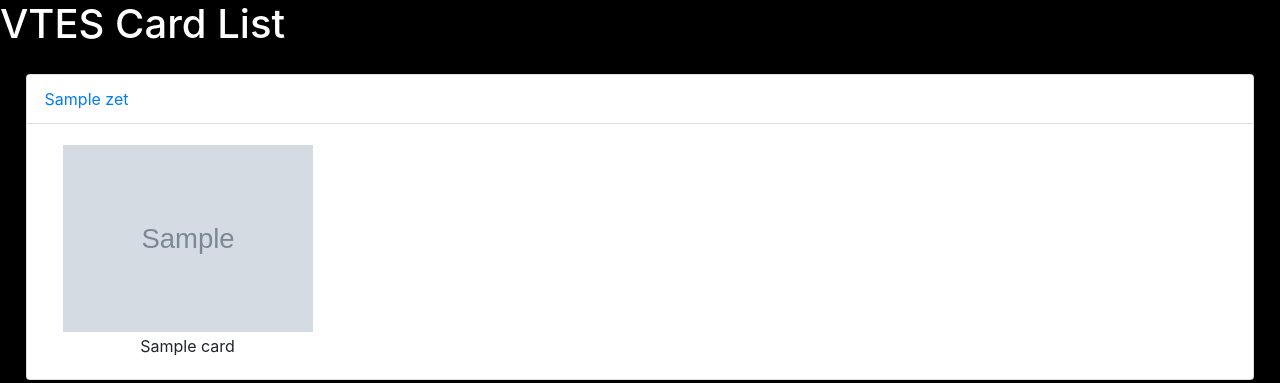
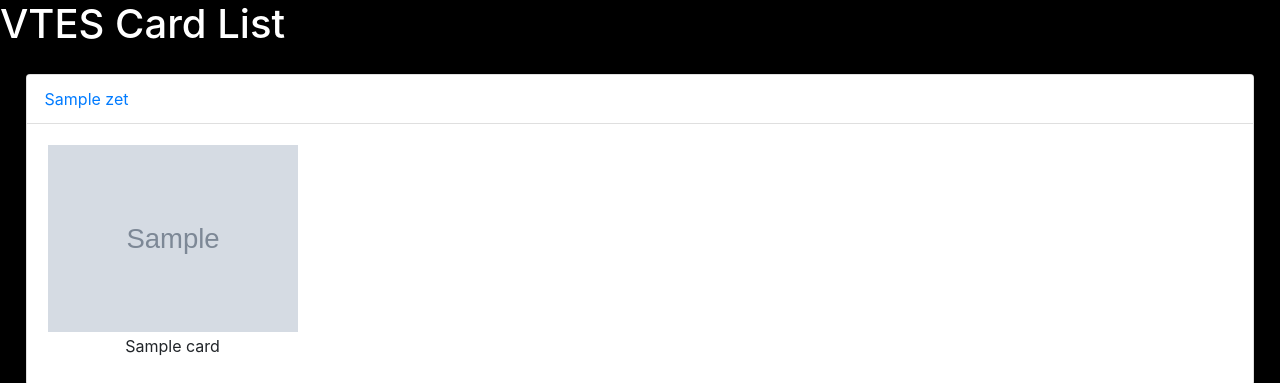
Before and after one commit to Nosk14/vtes-missing-cards, a Flask app: template app/templates/allcards.html in a window 1280 px wide, after a click that opens the changed part. Shown: the top 383 px of the page. Run offline with Flask 2, Linux system fonts and the light colour scheme; the template is opened without the code that fills it: most values are stand-ins (such as "Sample title", 1, 10 or a date in 2020); grey boxes marked "Sample" are stand-in pictures; some libraries are stand-ins or nearby versions.

Commit message:
improved card display using flex

```diff
--- a/app/templates/allcards.html
+++ b/app/templates/allcards.html
@@ -20,7 +20,7 @@
          grid-column-gap: 5px;
          grid-row-gap: 10px;
          {% if is_mobile %}
-         grid-template-columns: auto auto auto;
+         grid-template-columns: auto auto;
          {% else %}
          grid-template-columns: auto auto auto auto auto;
          {% endif  %}
@@ -29,6 +29,8 @@
      }
      img { width: 250px; height: auto  }
      .vtes-card-name {text-align: center}
+     .vtes-card { display:inline-block }
+     .flex-container { flex-wrap: wrap; justify-content: flex-start }
     </style>
 
 
@@ -54,7 +56,7 @@
              data-parent="#accordion">
             <div class="card-body">
 
-<div class="grid-container">
+<div class="flex-container">
     {% for card in zet['cards'] %}
     <div class="vtes-card">
             <table>
```
